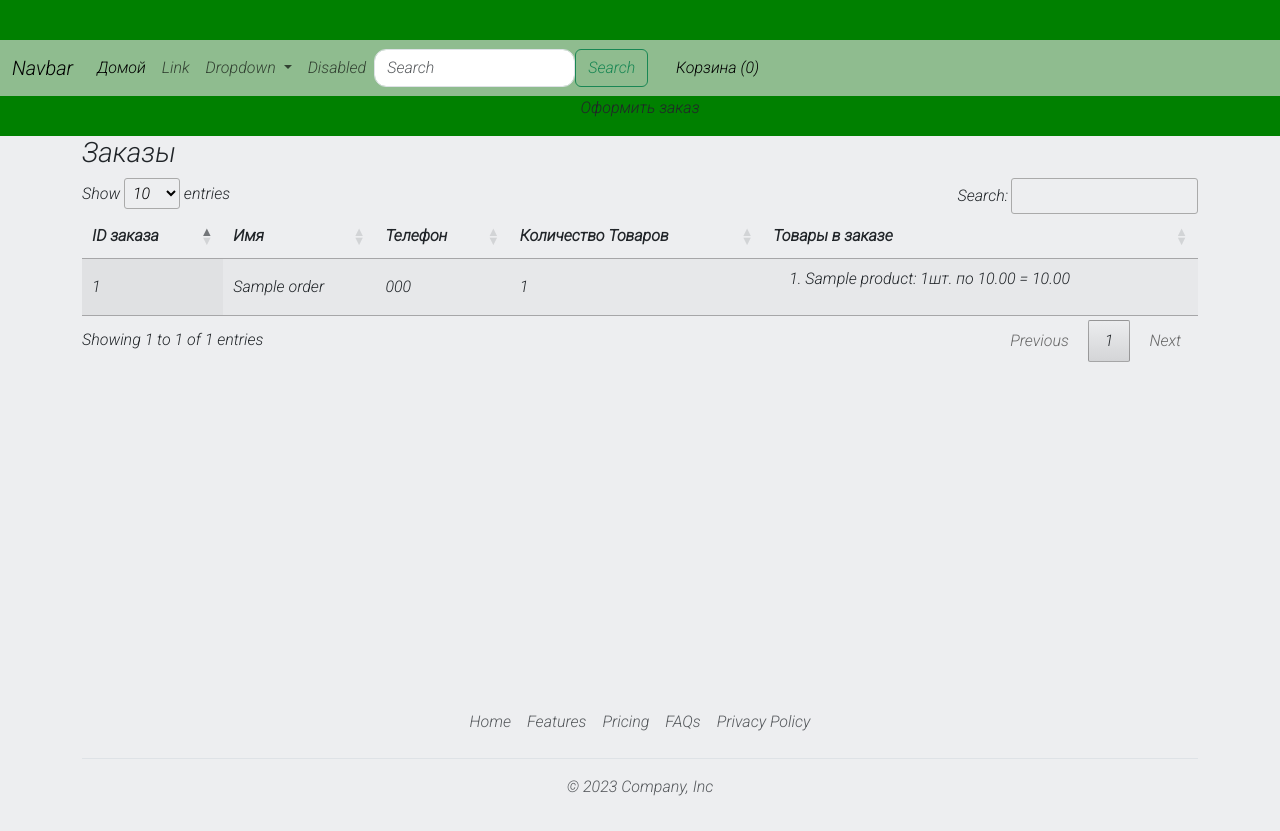
After one commit to Teonanakatll/2MedvedShop, a Django app: page /admin_orders/ in a window 1280 px wide. The commit adds this page. Run offline with Django 4.2, Linux system fonts and the light colour scheme; tables that the repository leaves empty hold one stand-in row (values such as "Sample post"); parts of the project's set-up code (start-up, migrations or seed data) failed here and were passed over; some libraries are stand-ins or nearby versions.

Commit message:
#1.11______DataTables на примере страницы заказов, navbar-top/bottom, admin_orders.html

```diff
--- a/landing/static/landing/css/style.css
+++ b/landing/static/landing/css/style.css
@@ -89,6 +89,17 @@ html, body{
     padding-bottom: 300px; /* must be same height as the footer */
 }
 
+.navbar-top {
+    height: 40px;
+    background-color: green;
+
+}
+
+.navbar-bottom {
+    height: 40px;
+    background-color: green;
+}
+
 .footer {
     position: bottom;
     height: 300px;
--- a/landing/static/landing/js/scripts.js
+++ b/landing/static/landing/js/scripts.js
@@ -171,4 +171,13 @@ $(document).ready(function(){
     // При загрузке страницы подсчитываем общую стоимость корзины
     calculatingBasketAmount();
 
+     $(document).ready(function () {
+        $('#orders_table').DataTable(
+            {
+                "order": [[0, "asc"]],
+                "pageLength": 10,
+            }
+        );
+     });
+
 });
--- a/medved2/settings.py
+++ b/medved2/settings.py
@@ -23,7 +23,7 @@ BASE_DIR = Path(__file__).resolve().parent.parent
 SECRET_KEY = 'django-insecure-w%ki77$l89j+)d*2qh9&h28)^qby5vsfgh2@o_7r^trt=)jtug'
 
 # SECURITY WARNING: don't run with debug turned on in production!
-DEBUG = False
+DEBUG = True
 
 ALLOWED_HOSTS = []
 
--- a/orders/urls.py
+++ b/orders/urls.py
@@ -1,8 +1,9 @@
 from django.urls import path
 
-from orders.views import basket_adding, checkout
+from orders.views import basket_adding, checkout, admin_orders
 
 urlpatterns = [
     path('basket_adding/', basket_adding, name='basket_adding'),
     path('checkout/', checkout, name='checkout'),
+    path('admin_orders/', admin_orders, name='admin_orders'),
 ]
--- a/orders/views.py
+++ b/orders/views.py
@@ -1,4 +1,5 @@
 from django.contrib.auth.models import User
+from django.db.models import Count
 from django.http import JsonResponse
 from django.shortcuts import render
 
@@ -36,7 +37,7 @@ def basket_adding(request):
 
         # Если запись уже существует обновляем количество товара
         if not created:
-            print("not created")
+            # print("not created")
             new_product.nmb += int(nmb)
             new_product.save(force_update=True)
 
@@ -61,7 +62,9 @@ def basket_adding(request):
 
 
 def checkout(request):
-    """ Функция отрисовывает список товаров из корзины."""
+    """ Функция отрисовывает список товаров из корзины, создаёт заказ и добавляет в него товары,
+            т.е. создаём ProductInOrder. """
+
     session_key = request.session.session_key
     # Выбираем товары в корзине по ключу сессии, исключая товары которые уже находятся в заказе (не null)
     products_in_basket = ProductInBasket.objects.filter(session_key=session_key, is_active=True, order__isnull=True)
@@ -110,3 +113,59 @@ def checkout(request):
             print("no")
 
     return render(request, 'orders/checkout.html', locals())
+
+def admin_orders(request):
+    # Второй уровень проверки что текущий пользователь это суперюзер. if user.is_superuser тогда выполняем
+    # весь код. Если нет-то return HttpResponseRedirect(reverce("home")
+    user = request.user
+
+    # Выбираем все существующие заказы и добавляем им поле 'products_nmb' котораму присваиваем
+    # значение количество связанных наименований товаров с каждым заказом
+    # values() - предостовляет данные в виде словоря (a не queryset), предоставляет записи только из текущей модели
+    # если необходимы записи из связанных моделей или их полей то нужно перечислить их в скобках ("...", "...")
+    orders = Order.objects.annotate(products_nmb=Count('productinorder')).values()
+
+    # Присваиваем переменной список со всеми id заказов
+    order_ids = [order["id"] for order in orders]
+
+    # Формируем список активных ProductInOrder, id заказов в которых находится в списке order_ids
+    # выбираем только поля в .values()
+    products_in_order = ProductInOrder.objects.filter(is_active=True, order_id__in=order_ids)\
+        .values("order_id", "product__name", "nmb", "price_per_item", "total_price")
+
+    # merging_dicts(orders (список словарей), products_in_order (список славарей), id, order_id)
+    def merging_dicts(l1, l2, key1, key2):
+        merged = {}
+        # print(l1)
+        # print(len(l1))
+        # Для каждого словаря в списке заказав
+        for item in l1:
+            # print(item[key1])
+            # Выбираем из каждого словаря элемент по ключу order["id"] - тоесть выбираем значение id заказа
+            # Добавляем в merged словарь: {"id заказа": {словарь заказа}}, выносим id заказа как ключ словаря
+            # значением которого будет список с полями этого заказа
+            merged[item[key1]] = item
+        # Для каждого словаря в списке product_in_order
+        for item in l2:
+            try:
+                # Берем значение по ключу "order_id" и используя его зночение как ключ для созданного словаря
+                # merged, проверяем существует ли в связанном славаре ключ "products".
+                if "products" in merged[item[key2]]:
+                    # Если существует то добавляем, к значению этого ключа (в список) текущий товар
+                    merged[item[key2]]["products"].append(item)
+                else:
+                    # Если не существует то создаём в заказе словарь с ключём "products"
+                    #  {products:[текущий продукт]} со списком
+                    # в который будем добавлять связанные товары
+                    merged[item[key2]]["products"] = [item]
+            except Exception as e:
+                return True
+
+        # Проходим циклом по словарю merged и создаём список с его зночениями, в итоге получаем список заказов
+        # в каждом из которых есть словарь "products" со списком связанных товаров
+
+        orders = [val for (_, val) in merged.items()]
+        return orders
+
+    orders = merging_dicts(list(orders), list(products_in_order), "id", "order_id")
+    return render(request, 'orders/admin_orders.html', locals())
--- a/templates/landing/base.html
+++ b/templates/landing/base.html
@@ -15,6 +15,10 @@
   <link href="https://fonts.googleapis.com/css2?family=Roboto:ital,wght@1,300&display=swap" rel="stylesheet">
 
   <link rel="stylesheet" href="{% static 'landing/css/style.css' %}">
+
+  <!--  css Datatables  -->
+  <link rel="stylesheet" type="text/css" href="https://cdn.datatables.net/1.13.4/css/jquery.dataTables.min.css">
+
 
   <script src="{% static 'landing/js/dev.jQuery-3x.js' %}"></script>
 
@@ -41,4 +45,8 @@
       <script src="{% static 'landing/js/bootstrap.bundle.min.js' %}"></script>
 
   <script src="{% static 'landing/js/scripts.js' %}"></script>
+
+  <!--  dataTables-->
+  <script src="https://cdn.datatables.net/1.13.4/js/jquery.dataTables.min.js"></script>
+
 </body>
--- a/templates/landing/navbar.html
+++ b/templates/landing/navbar.html
@@ -1,6 +1,13 @@
-<nav class="navbar navbar-top">
-  gdrfg
-</nav>
+<!--  user - берётся из контекствых переменных, он есть на любом темплейте  -->
+<div class="navbar-top">
+<!--  {{ user }}-->
+  {% if user.is_superuser %}
+    <div class="container text-center">
+      <a href="{% url 'admin_orders' %}" class="nav-link">Смотреть все заказы</a>
+    </div>
+  {% endif %}
+</div>
+
 <nav class="navbar navbar-main navbar-expand-lg">
   <div class="container-fluid bg-green text-white">
     <a class="navbar-brand" href="#">Navbar</a>
@@ -69,3 +76,9 @@
 
   </div>
 </nav>
+
+<div class="navbar-bottom">
+  <div class="container text-center">
+          <a href="{% url 'checkout' %}" class="nav-link">Оформить заказ</a>
+  </div>
+</div>
--- /dev/null
+++ b/templates/orders/admin_orders.html
@@ -0,0 +1,76 @@
+{% extends 'landing/base.html' %}
+{% load static %}
+
+{% block content %}
+  <div class="container">
+    <div class="row">
+      <div class="col-lg-12">
+        <h3>Заказы</h3>
+        <table id="orders_table" class="display" width="100%">
+          <thead>
+            <tr>
+              <th>
+                ID заказа
+              </th>
+              <th>
+                Имя
+              </th>
+              <th>
+                Телефон
+              </th>
+              <th>
+                Количество Товаров
+              </th>
+              <th>
+                Товары в заказе
+              </th>
+            </tr>
+          </thead>
+
+          <tbody>
+            {% for item in orders %}
+            <tr>
+              <td>{{ item.id }}</td>
+              <td>{{ item.customer_name }}</td>
+              <td>{{ item.customer_phone }}</td>
+              <td>{{ item.products_nmb }}</td>
+
+              <td>
+                <ol>
+                  {% for product in item.products %}
+                  <li>
+                    {{ product.product__name }}: {{ product.nmb }}шт. по {{ product.price_per_item }}
+                    = {{ product.total_price }}
+                  </li>
+                  {% endfor %}
+                </ol>
+              </td>
+            </tr>
+            {% endfor %}
+          </tbody>
+        </table>
+      </div>
+    </div>
+  </div>
+{% endblock %}
+
+{% block js_stuff %}
+<!--  <link rel="stylesheet" href="https://cdn.datatables.net/1.13.4/css/jquery.dataTables.min.css">-->
+<!--  <script src="https://cdn.datatables.net/1.13.4/js/jquery.dataTables.min.js"></script>-->
+
+<!--https://datatables.net/-->
+
+<!--Если нужно обрабатывать большие обьемы данных (более 300 записей), необходимо использовать-->
+<!--Server-side processing - для выполнения операций на стороне сервера-->
+
+<!--$(document).ready(function() {-->
+<!--    $('#example').DataTable( {-->
+<!--        "processing": true,-->
+<!--        "serverSide": true,-->
+<!--        "ajax": "../server_side/scripts/server_processing.php"-->
+<!--    } );-->
+<!--} );-->
+
+
+
+{% endblock js_stuff %}
```
